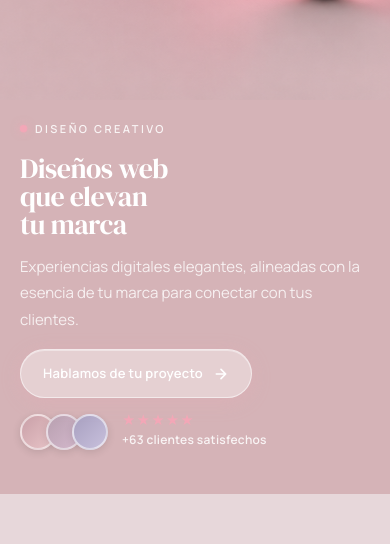
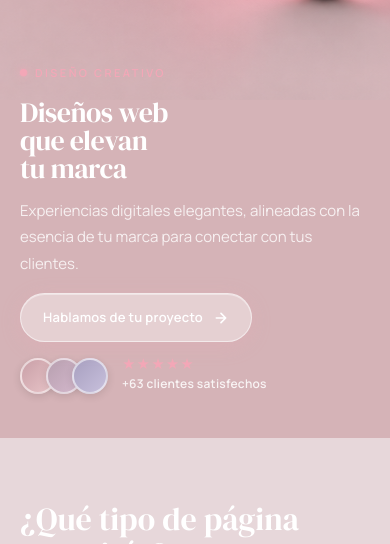
Before and after one commit to PACZKONATASHA/web-paczko, a React (Vite) app: page / in a window 390 px wide. Shown: the part 474-1018 px from the top of the page. Built offline with nearby package versions, Linux system fonts and the light colour scheme.

Commit message:
mejoro el hero en movile

```diff
--- a/src/App.css
+++ b/src/App.css
@@ -624,10 +624,17 @@ img { display: block; max-width: 100%; }
 
   /* Texto debajo del objeto */
   .heroContent {
-    padding: 28px 28px 52px;
+    padding: 24px 28px 52px;
     max-width: 100%;
     gap: 18px;
     flex: 1;
+    margin-top: -60px;
+    position: relative;
+    z-index: 2;
+  }
+
+  .heroLabel {
+    color: var(--rosa);
   }
 
   .heroTitle {
@@ -650,8 +657,9 @@ img { display: block; max-width: 100%; }
   }
 
   .heroContent {
-    padding: 20px 20px 44px;
+    padding: 24px 20px 44px;
     gap: 16px;
+    margin-top: -60px;
   }
 
   .heroTitle {
```
